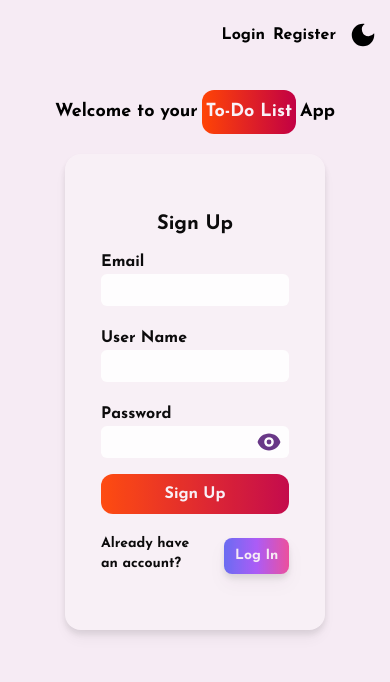
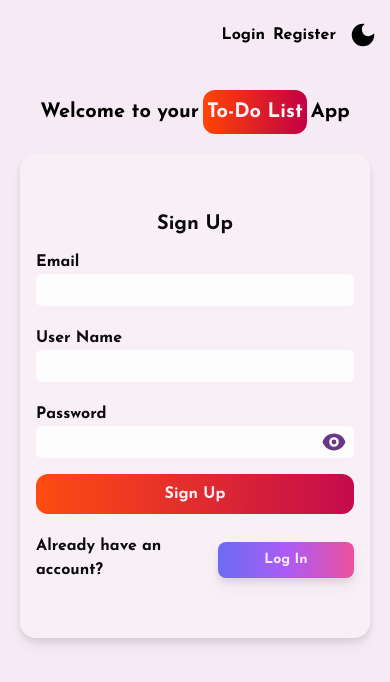
Before and after one commit to Alisoneoz/Frontend-MERN-Todo-app, a React (Create React App) app: page /register in a window 390 px wide. Shown: the top 682 px of the page. Built offline with nearby package versions, Linux system fonts and the light colour scheme.

Commit message:
Add fix to mobile device's style

```diff
--- a/src/pages/Login.jsx
+++ b/src/pages/Login.jsx
@@ -66,8 +66,8 @@ const Login = () => {
 
   return (
     <div className=" flex justify-center flex-col">
-      <div className="flex items-center justify-center text-lg sm:text-3xl font-bold mb-5 sm:mb-8 mt-10">
-        <h2 className=" pr-1 sm:pr-3 dark:text-specialGray-200">
+      <div className="flex items-center justify-center text-xl sm:text-3xl font-bold mb-5 sm:mb-8 mt-10">
+        <h2 className="pr-1 sm:pr-3 dark:text-specialGray-200">
           Welcome to your
         </h2>
 
@@ -78,11 +78,11 @@ const Login = () => {
       </div>
       <form
         onSubmit={handleSubmit(onSubmit)}
-        className="flex flex-col justify-center mx-auto  py-14 px-9 drop-shadow-lg  bg-specialGray-100 dark:bg-purply-800 opacity-95  rounded-2xl w-2/3 sm:w-1/2 xl:w-1/3 font-semibold h-2/3"
+        className="flex flex-col justify-center mx-5 sm:mx-auto  py-14 px-4 sm:px-9 drop-shadow-lg  bg-specialGray-100 dark:bg-purply-800 opacity-95  rounded-2xl  sm:w-1/2 xl:w-1/3 font-semibold h-2/3"
       >
         <div className="text-center text-xl sm:text-2xl pb-3">Log In</div>
         <div className="flex flex-col mb-3">
-          <label className="texl-base sm:text-xl font-bold">Email</label>
+          <label className="text-base sm:text-xl font-bold">Email</label>
           <input
             type="text"
             name="email"
@@ -103,7 +103,7 @@ const Login = () => {
           )}
         </div>
         <div className="relative">
-          <label className="texl-base sm:text-xl font-bold">Password</label>
+          <label className="text-base sm:text-xl font-bold">Password</label>
           <input
             type={passwordShown ? "text" : "password"}
             name="password"
@@ -150,7 +150,7 @@ const Login = () => {
           </button>
         </div>
         <div className="flex justify-center sm:justify-end items-center mt-5">
-          <p className="mr-4 text-sm sm:text-base">Don't have an account?</p>
+          <p className="mr-4 text-base">Don't have an account?</p>
           <NavLink
             to="/register"
             className="drop-shadow-lg cursor-pointer px-2 py-2 mt-1 rounded-lg text-specialGray-200 font-bold bg-gradient-to-r from-indigo-500 via-purple-500 to-pink-500 text-center sm:hover:text-xl text-sm w-2/3 sm:w-auto"
--- a/src/pages/Register.jsx
+++ b/src/pages/Register.jsx
@@ -62,8 +62,8 @@ const Register = () => {
   };
   return (
     <div className=" flex justify-center flex-col">
-      <div className="flex items-center justify-center text-lg sm:text-3xl font-bold mb-5 sm:mb-8 mt-10">
-        <h2 className=" pr-1 sm:pr-3 dark:text-specialGray-200">
+      <div className="flex items-center justify-center text-xl sm:text-3xl font-bold mb-5 sm:mb-8 mt-10">
+        <h2 className="pr-1 sm:pr-3 dark:text-specialGray-200">
           Welcome to your
         </h2>
 
@@ -74,11 +74,11 @@ const Register = () => {
       </div>
       <form
         onSubmit={handleSubmit(onSubmit)}
-        className="flex flex-col justify-center mx-auto  py-14 px-9 drop-shadow-lg  bg-specialGray-100 dark:bg-purply-800 opacity-95  rounded-2xl w-2/3 sm:w-1/2 xl:w-1/3 font-semibold h-2/3"
+        className="flex flex-col justify-center mx-5 sm:mx-auto  py-14 px-4 sm:px-9 drop-shadow-lg  bg-specialGray-100 dark:bg-purply-800 opacity-95  rounded-2xl  sm:w-1/2 xl:w-1/3 font-semibold h-2/3"
       >
         <div className="text-center text-xl sm:text-2xl pb-3">Sign Up</div>
         <div className="flex flex-col mb-3">
-          <label className="texl-base sm:text-xl font-bold">Email</label>
+          <label className="text-base sm:text-xl font-bold">Email</label>
           <input
             type="text"
             name="email"
@@ -128,7 +128,7 @@ const Register = () => {
 
 
         <div className="relative">
-          <label className="texl-base sm:text-xl font-bold">Password</label>
+          <label className="text-base sm:text-xl font-bold">Password</label>
           <input
             type={passwordShown ? "text" : "password"}
             name="password"
@@ -176,7 +176,7 @@ const Register = () => {
           </button>
         </div>
         <div className="flex justify-center sm:justify-end items-center mt-5">
-          <p className="mr-4 text-sm sm:text-base">Already have an account?</p>
+          <p className="mr-4 text-base">Already have an account?</p>
           <NavLink
             to="/login"
             className="drop-shadow-lg cursor-pointer px-2 py-2 mt-1 rounded-lg text-specialGray-200 font-bold bg-gradient-to-r from-indigo-500 via-purple-500 to-pink-500 text-center sm:hover:text-xl text-sm w-1/2 sm:w-fit"
```
